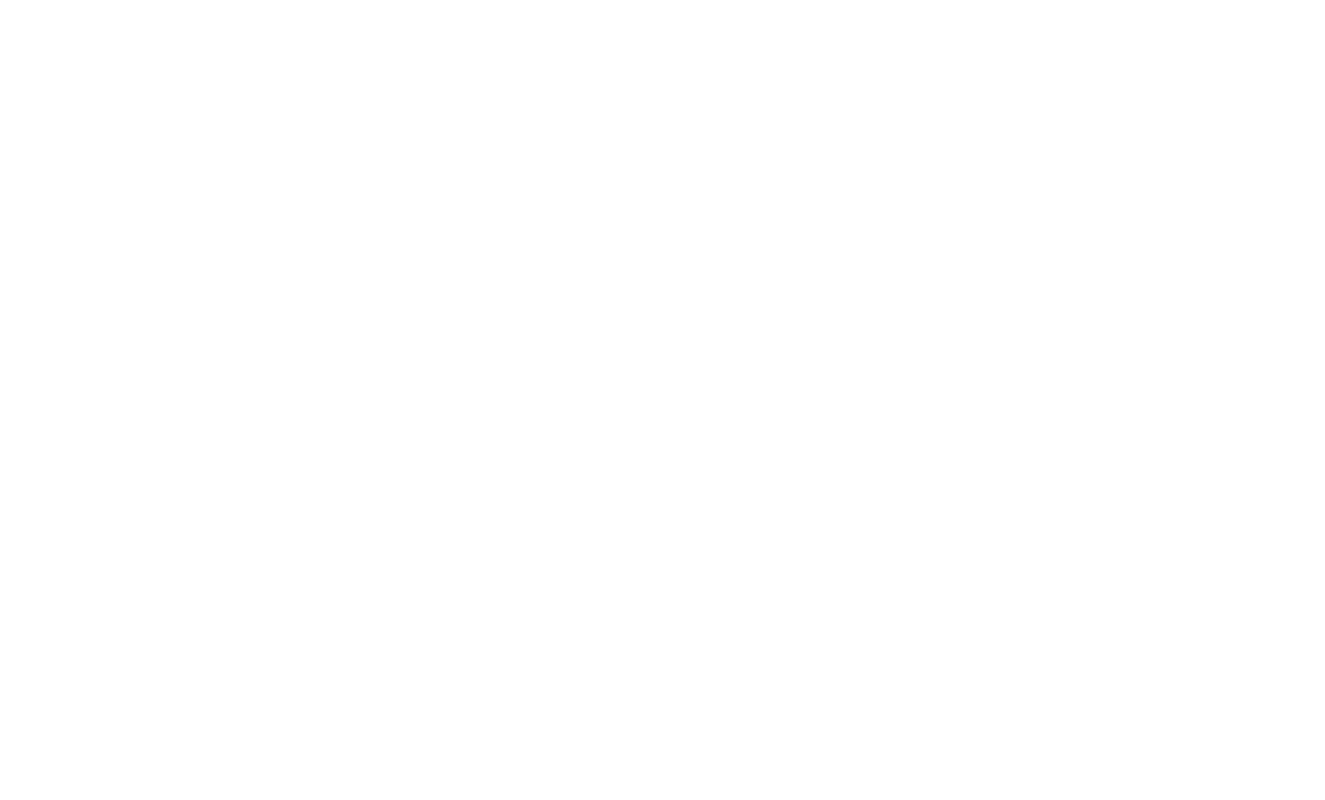
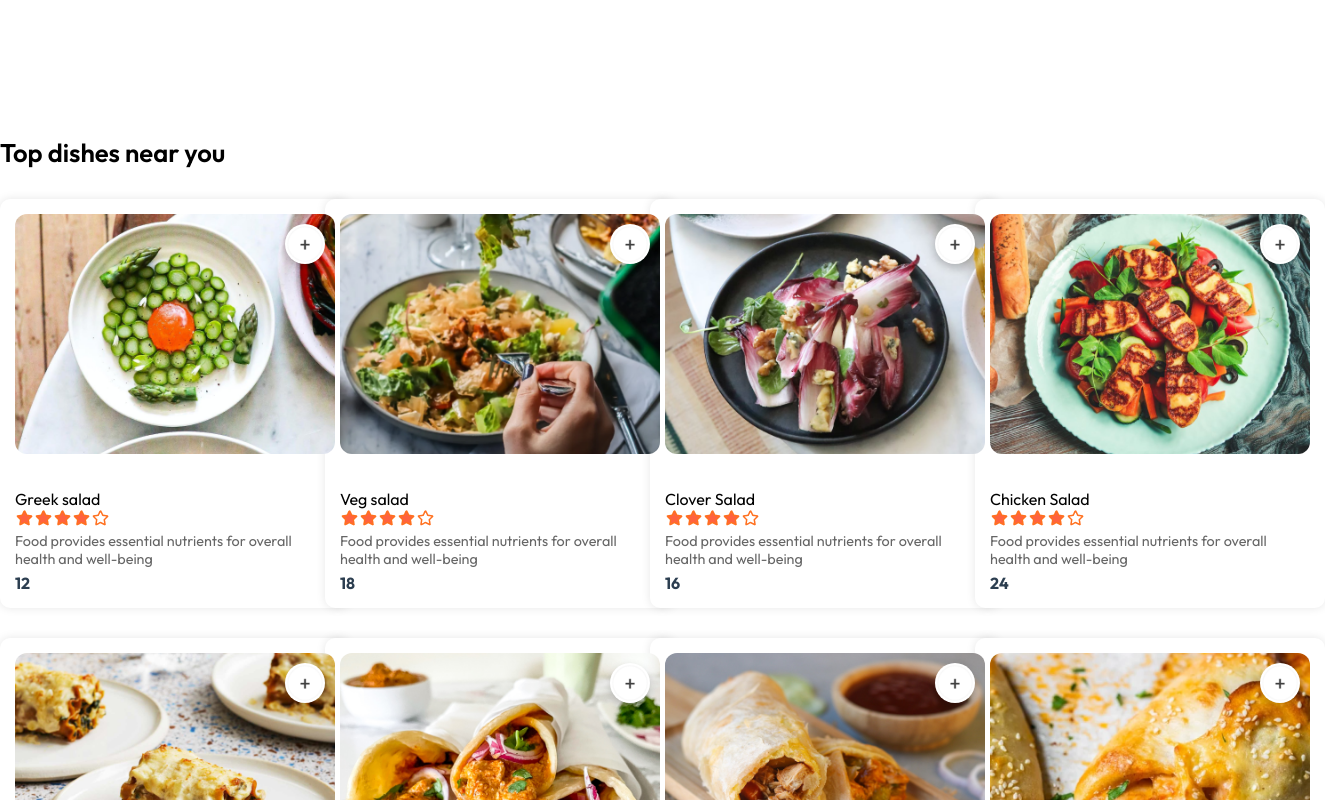
Before and after one commit to kmstorm/FoodDeli, a React (Vite) app: page / in a window 1280 px wide. Shown: the part 960-1760 px from the top of the page, 1325 px wide, since content can reach past the window. Before the commit the page ends 1076 px from the top, so only its background shows below. Built offline with nearby package versions, Linux system fonts and the light colour scheme.

Commit message:
FE-update-food-display

```diff
--- /dev/null
+++ b/src/components/FoodDisplay/FoodDisplay.css
@@ -0,0 +1,17 @@
+.food-display {
+    margin-top: 20px;
+}
+
+.food-display h2 {
+    font-size: max(2vw, 24px);
+    font-weight: 600;
+    margin-bottom: 20px;
+}
+
+.food-display-list {
+    display: grid;
+    grid-template-columns:  repeat(auto-fill, minmax(300px, 1fr));
+    gap: 20px;
+    margin-top: 30px;
+    row-gap: 30px;
+}
--- /dev/null
+++ b/src/components/FoodDisplay/FoodDisplay.jsx
@@ -0,0 +1,20 @@
+import React from 'react'
+import './FoodDisplay.css'
+import { useContext } from 'react'
+import { StoreContext } from '../../context/StoreContext'
+import FoodItem from '../FoodItem/FoodItem'
+const FoodDisplay = ({category}) => {
+    const { food_list } = useContext(StoreContext)
+  return (
+      <div className='food-display' id='food-display' >
+          <h2>Top dishes near you</h2>
+          <div className="food-display-list">
+              {food_list.map((item,index) => (
+                <FoodItem key={index} id={item.id} name={item.name} price={item.price} description={item.description} image={item.image} />
+              ))}
+          </div>
+    </div>
+  )
+}
+
+export default FoodDisplay
--- /dev/null
+++ b/src/components/FoodItem/FoodItem.css
@@ -0,0 +1,143 @@
+.food-item {
+    display: flex;
+    flex-direction: column;
+    gap: 15px;
+    padding: 15px;
+    background-color: #fff;
+    border-radius: 10px;
+    box-shadow: 0 0 10px 0 rgba(0, 0, 0, 0.1);
+    position: relative;
+    width: 350px;
+    /* Giới hạn chiều rộng tối đa */
+}
+
+.food-item-img-container {
+    width: 100%;
+    aspect-ratio: 4/3;
+    border-radius: 12px;
+    position: relative;
+    overflow: hidden;
+}
+
+.food-item-img {
+    width: 100%;
+    height: 100%;
+    object-fit: cover;
+}
+
+
+/* Container cho nút và số đếm */
+
+.food-item-controls {
+    position: absolute;
+    top: 10px;
+    right: 10px;
+    display: flex;
+    align-items: center;
+    gap: 10px;
+    background: rgba(255, 255, 255, 0.9);
+    padding: 8px 12px;
+    border-radius: 20px;
+    box-shadow: 0 2px 5px rgba(0, 0, 0, 0.1);
+}
+
+.food-item-add-btn {
+    position: absolute;
+    top: 10px;
+    right: 10px;
+    width: 40px;
+    height: 40px;
+    cursor: pointer;
+    background: white;
+    padding: 2px;
+    border-radius: 50%;
+    box-shadow: 0 4px 8px rgba(0, 0, 0, 0.2);
+    transition: all 0.3s ease;
+    z-index: 1000;
+    /* Tăng z-index lên rất cao */
+}
+
+.food-item-add-btn:hover {
+    transform: scale(1.1);
+}
+
+.food-item-add-btn img {
+    width: 150%;
+    height: 150%;
+    object-fit: contain;
+}
+
+.food-item-count {
+    position: absolute;
+    top: 10px;
+    right: 10px;
+    display: flex;
+    align-items: center;
+    gap: 12px;
+    background: white;
+    padding: 8px 20px;
+    border-radius: 25px;
+    box-shadow: 0 4px 8px rgba(0, 0, 0, 0.2);
+    z-index: 1000;
+    /* Tăng z-index lên rất cao */
+}
+
+.food-item-count img {
+    width: 20px;
+    height: 20px;
+    cursor: pointer;
+    transition: transform 0.2s;
+}
+
+.food-item-count img:hover {
+    transform: scale(1.1);
+}
+
+.food-item-count p {
+    font-weight: bold;
+    margin: 0 5px;
+    min-width: 20px;
+    text-align: center;
+}
+
+
+/* Style cho phần text */
+
+.food-item-title {
+    font-size: 1.2rem;
+    font-weight: bold;
+    margin-top: 10px;
+}
+
+.food-item-description {
+    font-size: 0.9rem;
+    color: #666;
+    margin-bottom: 5px;
+}
+
+.food-item-price {
+    font-weight: bold;
+    color: #2c3e50;
+}
+
+
+/* Điều chỉnh khoảng cách cho phần info */
+
+.food-item-info {
+    margin-top: 20px;
+    /* Tạo khoảng cách với nút bấm */
+}
+
+.food-item-info {
+    margin-top: 20px;
+    /* Tạo khoảng cách với nút bấm */
+}
+
+.food-item-img,
+.food-item-info,
+.food-item-name-rating,
+.food-item-description,
+.food-item-price {
+    z-index: 1;
+    position: relative;
+}
--- /dev/null
+++ b/src/components/FoodItem/FoodItem.jsx
@@ -0,0 +1,31 @@
+import React from 'react'
+import './FoodItem.css'
+import { assets } from '../../assets/assets'
+import { useState } from 'react'
+const FoodItem = ({ id, name, price, description, image }) => {
+     const [itemCount,setItemCount] = useState(0)
+  return (
+      <div className='food-item'>
+          <div className="food-item-img-container">
+              <img className='food-item-img' src={image} alt={name} />
+              {!itemCount
+                  ? <img className='food-item-add-btn' onClick={()=>setItemCount(prev=>prev+1)} src={assets.add_icon_white} alt="add" />
+                  : <div className='food-item-count'>
+                        <img onClick={()=>setItemCount(prev=>prev-1)} src={assets.remove_icon_red} alt="remove" />
+                        <p>{itemCount}</p>
+                        <img onClick={()=>setItemCount(prev=>prev+1)} src={assets.add_icon_green} alt="add" />
+                    </div>}
+          </div>
+          <div className="food-item-info">
+                <div className="food-item-name-rating">
+                    <p>{name}</p>
+                  <img src={assets.rating_starts} alt="" />
+                </div>
+                <p className='food-item-description'>{description}</p>
+                <p className='food-item-price'>{price}</p>
+          </div>
+      </div>
+  )
+}
+
+export default FoodItem
--- a/src/components/Header/Header.css
+++ b/src/components/Header/Header.css
@@ -13,9 +13,9 @@
     flex-direction: column;
     justify-content: center;
     align-items: center;
-    gap :1.5vw;
+    gap: 1.5vw;
     max-width: 50%;
-    bottom : 10%;
+    bottom: 10%;
     left: 6vw;
     animation: fakeIn 3s;
     margin-bottom: 25px;
--- a/src/context/StoreContext.jsx
+++ b/src/context/StoreContext.jsx
@@ -1,13 +1,18 @@
 import { createContext } from "react";
-
+import { food_list } from "../assets/assets";
 export const StoreContext = createContext(null);
 
 const StoreContextProvider = (props) => {
     const contextValue = {
-        store: props.store,
-    };
+            store: props.store,
+            food_list: food_list,
+        };
 
-    return <StoreContext.Provider value={contextValue}>{props.children}</StoreContext.Provider>
+    return (
+        <StoreContext.Provider value={contextValue}>
+            {props.children}
+        </StoreContext.Provider>
+    )
 }
 
 export default StoreContextProvider;
--- a/src/main.jsx
+++ b/src/main.jsx
@@ -3,8 +3,12 @@ import { createRoot } from 'react-dom/client'
 import App from './App.jsx'
 import './index.css'
 import { BrowserRouter } from 'react-router-dom'
+import StoreContextProvider from './context/StoreContext.jsx'
+
 createRoot(document.getElementById('root')).render(
   <BrowserRouter>
-    <App />
+    <StoreContextProvider> {/* các con của app đều có thể sử dụng Context */}
+      <App />
+    </StoreContextProvider>
   </BrowserRouter>
 )
--- a/src/pages/Home/Home.jsx
+++ b/src/pages/Home/Home.jsx
@@ -2,13 +2,15 @@ import React, { useState } from 'react'
 import './Home.css'
 import Header from '../../components/Header/Header'
 import Explore from '../../components/ExploreMenu/Explore'
+import FoodDisplay from '../../components/FoodDisplay/FoodDisplay'
 export const Home = () => {
   const [category, setCategory] = useState("All");
 
   return (
     <div>
         <Header />
-        <Explore category={category} setCategory={setCategory} />
+      <Explore category={category} setCategory={setCategory} />
+      <FoodDisplay category={category} />
     </div>
   )
 }
```
Also changed, not shown: src/components/Navbar/Navbar.css (+10 -10 lines).
